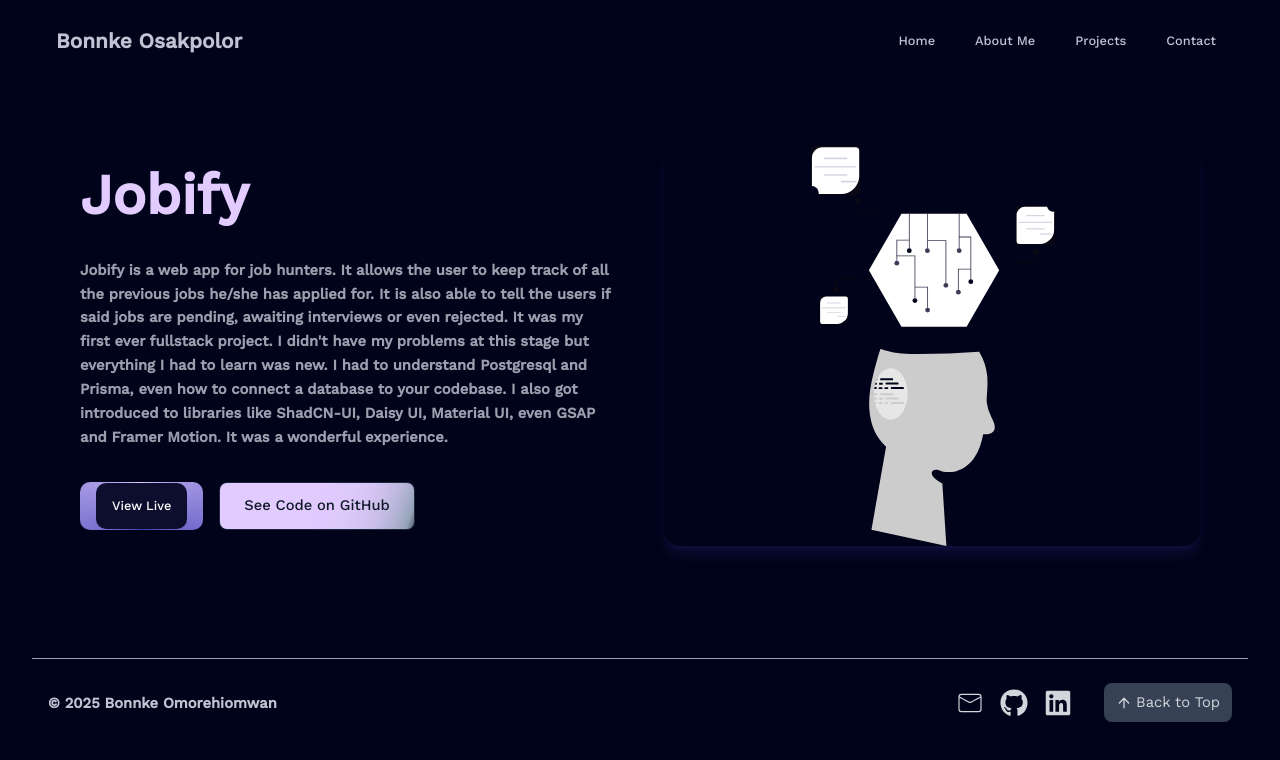
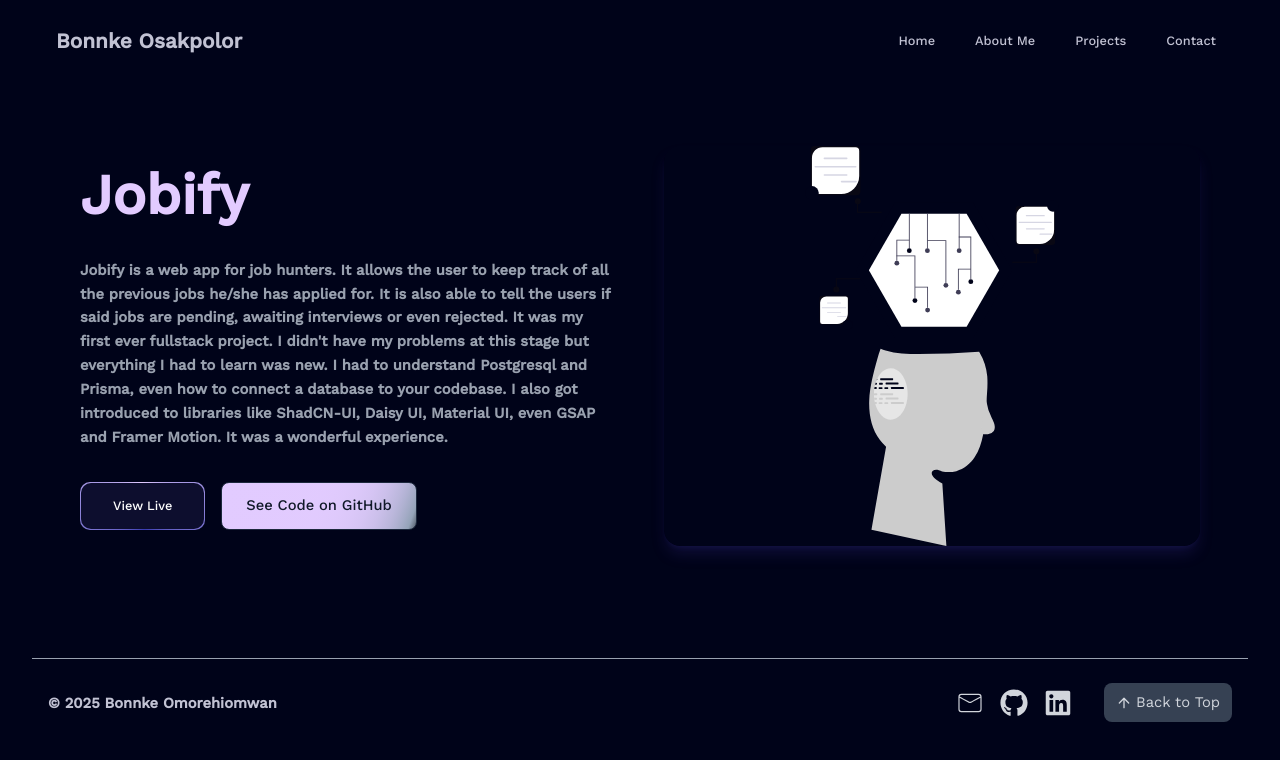
Before and after one commit to bonnke2022/portfolio, a Next.js app: page /0 in a window 1280 px wide. Shown: the top 760 px of the page. Built offline with nearby package versions, Linux system fonts and the light colour scheme.

Commit message:
fix padding again

```diff
--- a/app/[id]/page.tsx
+++ b/app/[id]/page.tsx
@@ -49,12 +49,12 @@
             transition={{ delay: 0.4, duration: 0.5 }}
           >
             {/* View Live Button */}
-            <button className="relative inline-flex h-12 overflow-hidden rounded-lg p-[1px] px-4 focus:outline-none focus:ring-2 focus:ring-indigo-400 focus:ring-offset-2 focus:ring-offset-[#000319] transform hover:-translate-y-1 transition duration-300">
+            <button className="relative inline-flex h-12 overflow-hidden rounded-lg p-[1px] focus:outline-none focus:ring-2 focus:ring-indigo-400 focus:ring-offset-2 focus:ring-offset-[#000319] transform hover:-translate-y-1 transition duration-300">
               <span className="absolute inset-[-1000%] animate-[spin_2s_linear_infinite] bg-[conic-gradient(from_90deg_at_50%_50%,#E2CBFF_0%,#393BB2_50%,#E2CBFF_100%)]" />
               <span className="inline-flex h-full w-full cursor-pointer items-center justify-center rounded-lg bg-[#0D0E2E] px-4 py-1 text-sm font-medium text-white backdrop-blur-3xl">
                 <Link
                   href={`${projects[id].link}`}
-                  className="whitespace-nowrap"
+                  className="whitespace-nowrap px-4"
                 >
                   View Live
                 </Link>
```
